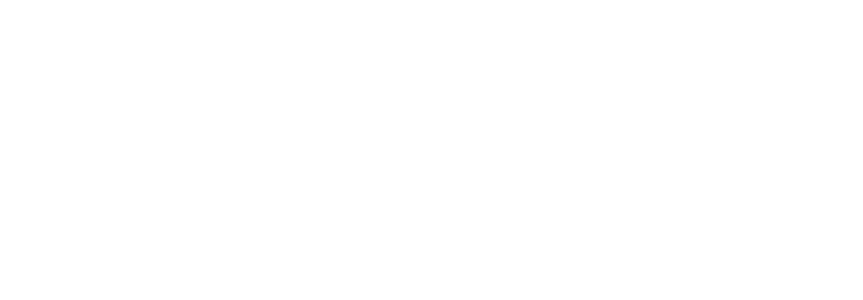
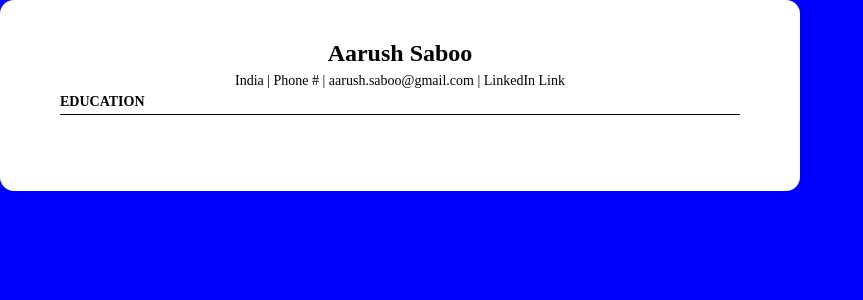
Before and after one commit to aarushsaboo/resume-frontend, a JavaScript app: page / in a window 1280 px wide. Shown: the top 300 px of the page, without its empty margins (0-863 px from the left). Built offline with nearby package versions, Linux system fonts and the light colour scheme; the HTML template or start-up script is replaced by a standard one.

Commit message:
Added the personal details & a heading component. Leaving room for outlines + svgs + room for dragging.

```diff
--- a/package.json
+++ b/package.json
@@ -3,9 +3,13 @@
   "version": "0.1.0",
   "private": true,
   "dependencies": {
+    "@react-pdf/renderer": "^4.1.6",
     "cra-template": "1.2.0",
     "react": "^19.0.0",
     "react-dom": "^19.0.0",
+    "react-hook-form": "^7.54.2",
+    "react-rnd": "^10.4.14",
+    "react-router-dom": "^7.1.3",
     "react-scripts": "5.0.1"
   },
   "scripts": {
--- a/src/App.js
+++ b/src/App.js
@@ -1,8 +1,17 @@
+import { BrowserRouter as Router, Route, Routes } from "react-router-dom"
+import ResumeWorkspace from "./pages/ResumeWorkspace/ResumeWorkspace"
+
 function App() {
   return (
-    <div className="App">
-    </div>
-  );
+    <Router>
+      <Routes>
+        <Route path="/" element={<ResumeWorkspace />} />
+        {/* <Route path="/presignup" element={<PreSignupPage />} />
+        <Route path="/signup" element={<SignupPage />} />
+        <Route path="/login" element={<LoginPage />} />
+        <Route path="/homepage" element={<HomePage />} /> */}
+      </Routes>
+    </Router>)
 }
 
-export default App;
+export default App
--- /dev/null
+++ b/src/components/Heading/Heading.js
@@ -0,0 +1,13 @@
+import styles from './Heading.module.css';
+
+const Heading = () => {
+  return (
+    <div className={styles.heading}>
+      <p>
+        <strong>EDUCATION</strong>
+      </p>
+    </div>
+  )
+};
+
+export default Heading;
--- /dev/null
+++ b/src/components/Heading/Heading.module.css
@@ -0,0 +1,23 @@
+.heading{
+    position: relative;
+
+    font-size: 14px;
+    text-transform: uppercase;
+    font-family: "Times New Roman", Times, serif;
+    line-height: 20.5px;
+    /* border */
+
+    padding-bottom: 1.7094px;
+    border-bottom: 1.7094px solid rgb(0, 0, 0);
+    width: 100%;
+    display: flex;
+    justify-content: flex-start;
+    align-items: center;
+}
+
+.heading p{
+
+}
+
+
+/* leave room for outline */
--- a/src/index.css
+++ b/src/index.css
@@ -2,4 +2,11 @@
   margin: 0;
   padding: 0;
   box-sizing: border-box;
+  outline: none;
 }
+
+body{
+  width: 100vw;
+  height: 100vh;
+  background-color: blue;
+}
--- /dev/null
+++ b/src/pages/ResumeWorkspace/ResumeWorkspace.js
@@ -0,0 +1,17 @@
+import styles from './ResumeWorkspace.module.css';
+import Personal from './components/Personal/Personal';
+import Heading from '../../components/Heading/Heading';
+
+const ResumeWorkspace = () => {
+  return (
+    <div className={styles.resumeWorkspace}>
+      {/* before element.. new page provisions? */}
+          <div className={styles.resumeContent}>
+              <Personal />
+            <Heading />
+      </div>
+    </div>
+  )
+};
+
+export default ResumeWorkspace;
--- /dev/null
+++ b/src/pages/ResumeWorkspace/ResumeWorkspace.module.css
@@ -0,0 +1,17 @@
+.resumeWorkspace{
+    background-color: white;
+    min-width: 800px;
+    max-width: 800px;
+    width: 800px;
+    padding: 36px 60px;
+    border-radius: 14px;
+}
+
+.resumeContent{
+    margin-bottom: 2.5rem;
+    align-items: center;
+    display: flex;
+    flex-direction: column;
+    justify-content: center;
+    position: relative;
+}
--- /dev/null
+++ b/src/pages/ResumeWorkspace/components/Personal/Personal.js
@@ -0,0 +1,18 @@
+import styles from './Personal.module.css';
+
+const Personal = () => {
+    return (
+      <div className={styles.personal}>
+        <div className={styles.name}>
+          <p>
+            <strong>Aarush Saboo</strong>
+          </p>
+        </div>
+        <div className={styles.otherPersonalDetails}>
+          <p>India | Phone # | aarush.saboo@gmail.com | LinkedIn Link</p>
+        </div>
+      </div>
+    )
+};
+
+export default Personal;
--- /dev/null
+++ b/src/pages/ResumeWorkspace/components/Personal/Personal.module.css
@@ -0,0 +1,41 @@
+
+/* personal details */
+.personal{
+    cursor: pointer;
+    min-width: 20px;
+}
+
+.name{
+    font-size: 24px;
+    font-family: "Times New Roman", Times, serif;
+    text-align: center;
+}
+
+.name p{
+
+    align-items: center;
+    display: flex;
+    position: relative;
+    justify-content: center;
+    padding: 4px 0;
+}
+
+.otherPersonalDetails{
+    word-wrap: break-word;
+    white-space: pre-wrap;
+    white-space: break-spaces;
+}
+
+.otherPersonalDetails p{
+
+    font-size: 14px;
+    font-family: "Times New Roman", Times, serif;
+    line-height: 20.5px;
+}
+
+/* outline styles */
+.name:focus-within,
+.otherPersonalDetails:focus-within {
+    outline: 2px solid #007bff; /* Optional: adds a blue focus outline */
+    outline-offset: 2px;
+}
```
Also changed, not shown: 1 other file (tests, documents, lock files or other folders).
